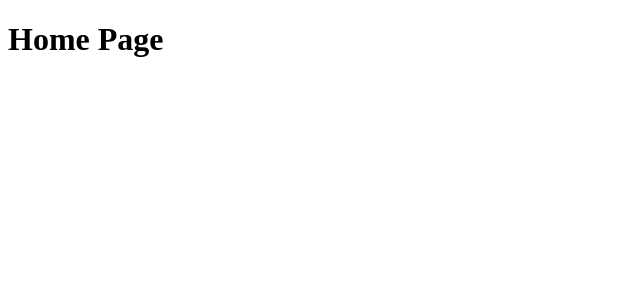
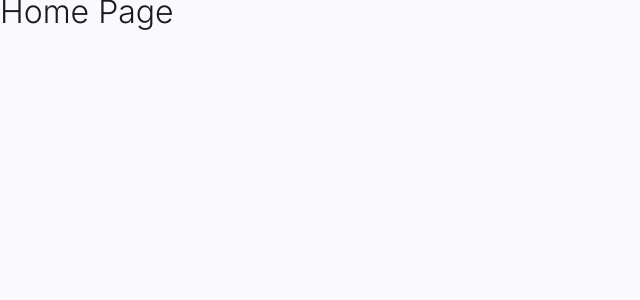
Before and after one commit to ckomondi/medbay, a Next.js app: page / in a window 1280 px wide. Shown: the top 300 px of the page, without its empty margins (0-640 px from the left). Built offline with nearby package versions, Linux system fonts and the light colour scheme.

Commit message:
Created search page

```diff
--- a/package.json
+++ b/package.json
@@ -6,7 +6,7 @@
     "sass": "^1.53.0"
   },
   "scripts": {
-    "dev": "next dev",
+    "dev": "next dev -p 5500",
     "build": "next build",
     "start": "next start",
     "lint": "next lint"
--- a/pages/_app.tsx
+++ b/pages/_app.tsx
@@ -4,6 +4,7 @@
 
 
 import type { AppProps } from 'next/app'
+import "../styles/global.scss"
 
 function App({ Component, pageProps } : AppProps) {
 
--- /dev/null
+++ b/pages/modules.d.ts
@@ -0,0 +1,4 @@
+
+
+
+declare module '*.scss';
--- /dev/null
+++ b/styles/_variables.scss
@@ -0,0 +1,39 @@
+
+
+
+
+// - Colors
+// Scheme
+$color-foreground: #1A1C1E;
+$color-tint: #555770;
+$color-gray: #B3B5C3;
+$color-shade: #F2F2F5;
+$color-background: #FAFAFC;
+$color-elevate: #FFFFFF;
+
+// Semantic
+$color-brand: #71E59A;
+$color-success: #2BD84E;
+$color-info: #5C93FA;
+$color-warning: #FFD323;
+$color-error: #FF5E6E;
+
+
+// - Weights
+$weight-light: 200;
+$weight-regular: 300;
+$weight-bold: 500;
+
+
+
+
+// Mixins
+@mixin container {
+    padding: 4vh 4vw;
+}
+
+
+@mixin flex-column{
+    display: flex;
+    flex-direction: column;
+}
--- /dev/null
+++ b/styles/global.scss
@@ -0,0 +1,28 @@
+
+
+@use "./variables" as app;
+@import url('https://fonts.googleapis.com/css2?family=Inter:wght@200;300;500&display=swap');
+
+
+* {
+    padding: 0px;
+    border: 0px;
+    margin: 0px;
+    box-sizing: border-box;
+
+    color: inherit;
+    font-weight: inherit;
+    font-family: inherit;
+
+    line-height: inherit;
+}
+
+html {
+    background-color: app.$color-background;
+
+    color: app.$color-foreground;
+    font-weight: app.$weight-regular;
+    font-family: "Inter", sans-serif;
+
+    line-height: 150%;
+}
```
Also changed, not shown: models/item.ts (added, +21 -0 lines), pages/search/index.tsx (added, +39 -0 lines), styles/search.module.scss (added, +33 -0 lines), styles/home.module.scss (added), styles/product.module.scss (added).
